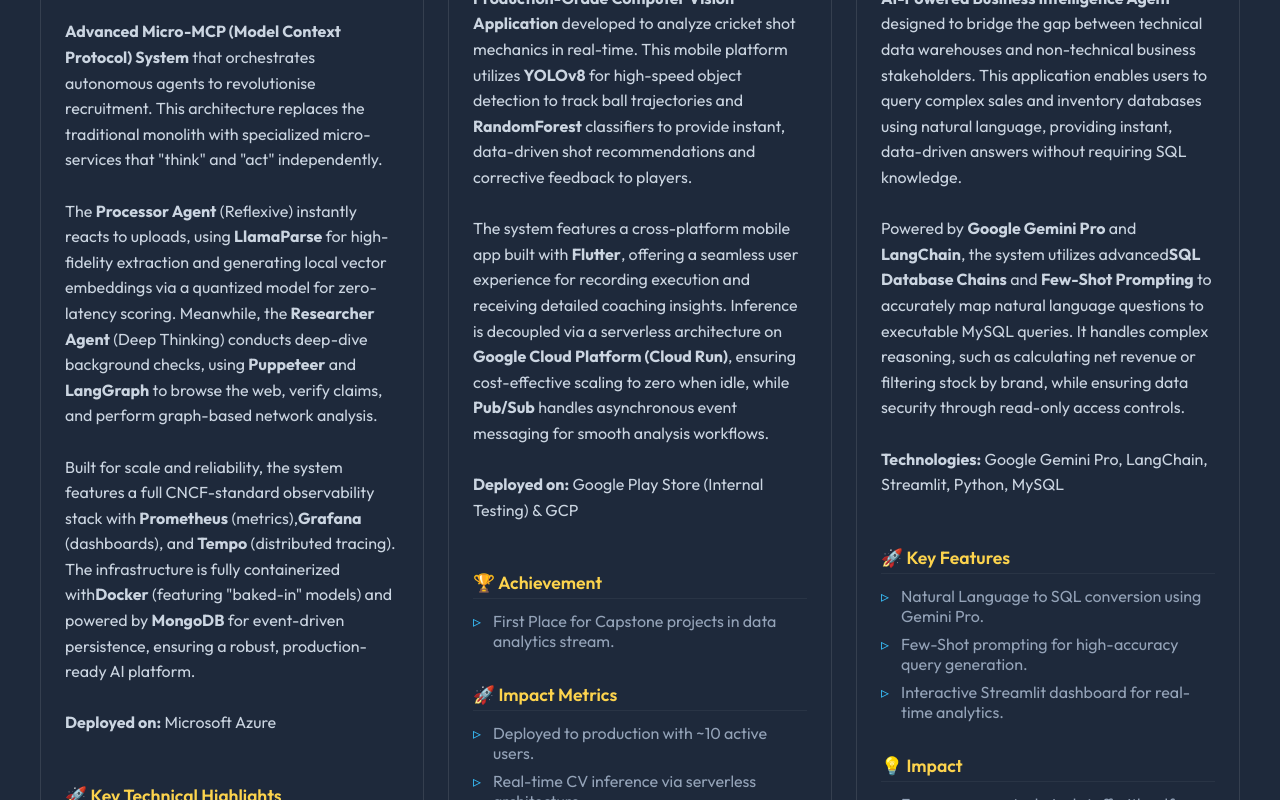
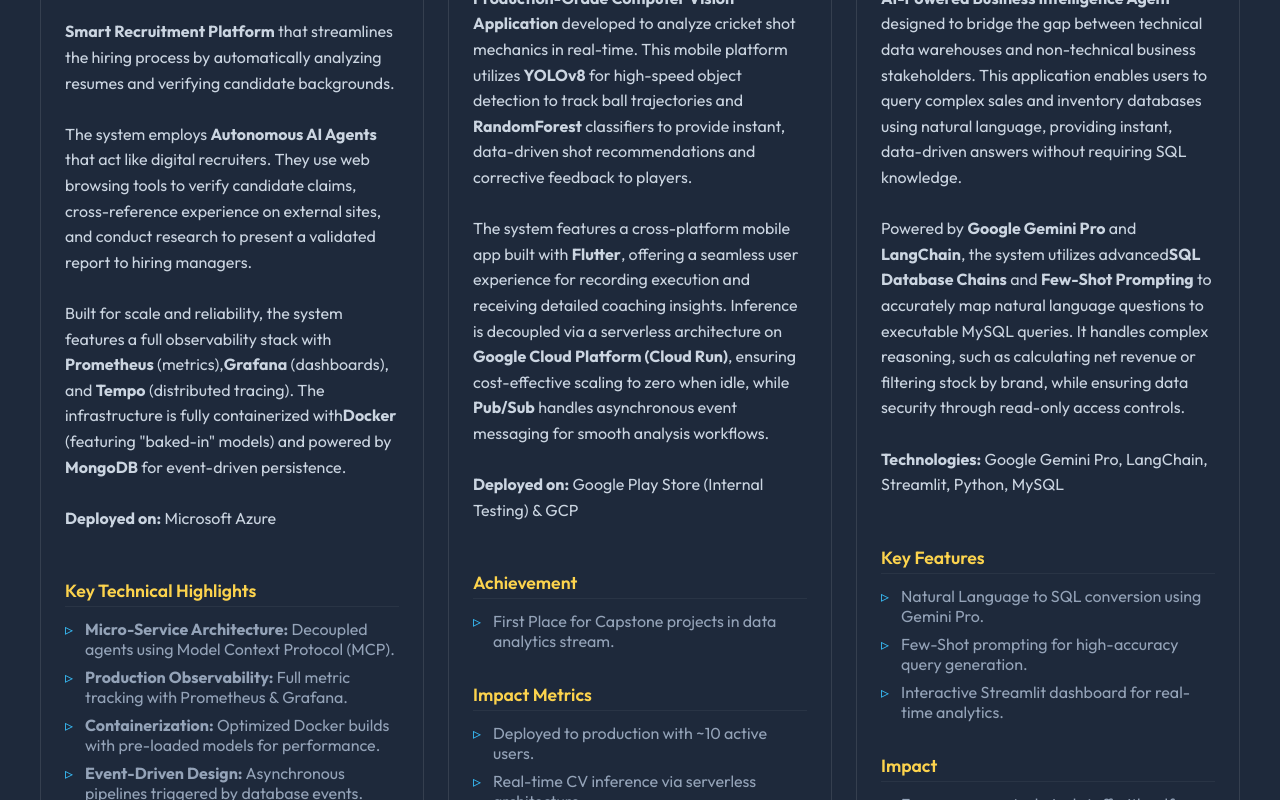
Before and after one commit to Ferasman979/Persona-Portfolio-website, a Next.js app: page / in a window 1280 px wide. Shown: the part 2780-3580 px from the top of the page. Built offline with nearby package versions, Linux system fonts and the light colour scheme.

Commit message:
Update HR App description and remove emojis

```diff
--- a/src/app/page.tsx
+++ b/src/app/page.tsx
@@ -85,22 +85,20 @@
             description={
               <div className="space-y-4">
                 <p>
-                  <strong>Advanced Micro-MCP (Model Context Protocol) System</strong> that orchestrates autonomous agents to revolutionise
-                  recruitment. This architecture replaces the traditional monolith with specialized micro-services that "think" and "act" independently.
+                  <strong>Smart Recruitment Platform</strong> that streamlines the hiring process by automatically
+                  analyzing resumes and verifying candidate backgrounds.
                 </p>
                 <br />
                 <p>
-                  The <strong>Processor Agent</strong> (Reflexive) instantly reacts to uploads, using <strong>LlamaParse</strong> for high-fidelity extraction
-                  and generating local vector embeddings via a quantized model for zero-latency scoring. Meanwhile, the <strong>Researcher Agent</strong> (Deep Thinking)
-                  conducts deep-dive background checks, using <strong>Puppeteer</strong> and <strong>LangGraph</strong> to browse the web, verify claims, and
-                  perform graph-based network analysis.
+                  The system employs <strong>Autonomous AI Agents</strong> that act like digital recruiters. They use
+                  web browsing tools to verify candidate claims, cross-reference experience on external sites, and
+                  conduct research to present a validated report to hiring managers.
                 </p>
                 <br />
                 <p>
-                  Built for scale and reliability, the system features a full CNCF-standard observability stack with <strong>Prometheus</strong> (metrics),
+                  Built for scale and reliability, the system features a full observability stack with <strong>Prometheus</strong> (metrics),
                   <strong>Grafana</strong> (dashboards), and <strong>Tempo</strong> (distributed tracing). The infrastructure is fully containerized with
-                  <strong>Docker</strong> (featuring "baked-in" models) and powered by <strong>MongoDB</strong> for event-driven persistence, ensuring a robust,
-                  production-ready AI platform.
+                  <strong>Docker</strong> (featuring "baked-in" models) and powered by <strong>MongoDB</strong> for event-driven persistence.
                 </p>
                 <p className="mt-2 text-sm text-gray-400">
                   <br />
@@ -116,12 +114,12 @@
             ]}
             features={[
               {
-                title: "🚀 Key Technical Highlights",
+                title: "Key Technical Highlights",
                 items: [
-                  <span key="1"><strong>Autonomous Agents:</strong> 'Processor' & 'Researcher' agents validate candidates via live web browsing.</span>,
-                  <span key="2"><strong>RAG & LLMs:</strong> Contextual scoring using Llama 3 and structured extraction with LlamaParse.</span>,
-                  <span key="3"><strong>Event-Driven:</strong> MongoDB change streams trigger asynchronous processing pipelines.</span>,
-                  <span key="4"><strong>Observability:</strong> Full tracing and metrics via OpenTelemetry, Prometheus, & Grafana.</span>
+                  <span key="1"><strong>Micro-Service Architecture:</strong> Decoupled agents using Model Context Protocol (MCP).</span>,
+                  <span key="2"><strong>Production Observability:</strong> Full metric tracking with Prometheus & Grafana.</span>,
+                  <span key="3"><strong>Containerization:</strong> Optimized Docker builds with pre-loaded models for performance.</span>,
+                  <span key="4"><strong>Event-Driven Design:</strong> Asynchronous pipelines triggered by database events.</span>
                 ]
               }
             ]}
@@ -157,13 +155,13 @@
             ]}
             features={[
               {
-                title: "🏆 Achievement",
+                title: "Achievement",
                 items: [
                   "First Place for Capstone projects in data analytics stream."
                 ]
               },
               {
-                title: "🚀 Impact Metrics",
+                title: "Impact Metrics",
                 items: [
                   "Deployed to production with ~10 active users.",
                   "Real-time CV inference via serverless architecture.",
@@ -171,7 +169,7 @@
                 ]
               },
               {
-                title: "🔑 Key Contributions",
+                title: "Key Contributions",
                 items: [
                   "Designed end-to-end CV pipeline using YOLOv8 to detect ball trajectories.",
                   "Deployed scalable inference using Cloud Run."
@@ -209,7 +207,7 @@
             ]}
             features={[
               {
-                title: "🚀 Key Features",
+                title: "Key Features",
                 items: [
                   "Natural Language to SQL conversion using Gemini Pro.",
                   "Few-Shot prompting for high-accuracy query generation.",
@@ -217,7 +215,7 @@
                 ]
               },
               {
-                title: "💡 Impact",
+                title: "Impact",
                 items: [
                   "Empowers non-technical staff with self-service analytics.",
                   "Reduces dependency on data teams for ad-hoc reporting.",
@@ -287,6 +285,6 @@
           </a>
         </p>
       </Section>
-    </main>
+    </main >
   );
 }
```
Also changed, not shown: public/headshot.jpeg (added), public/headshot.jpg (deleted).
